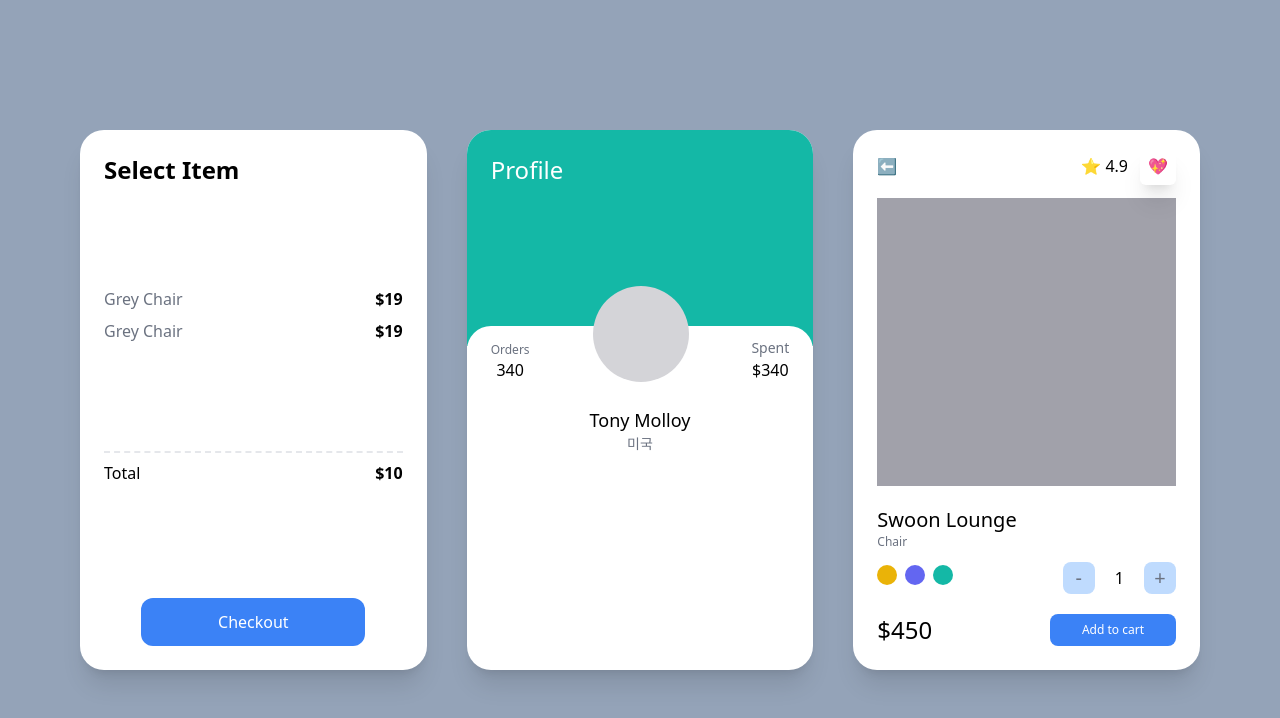
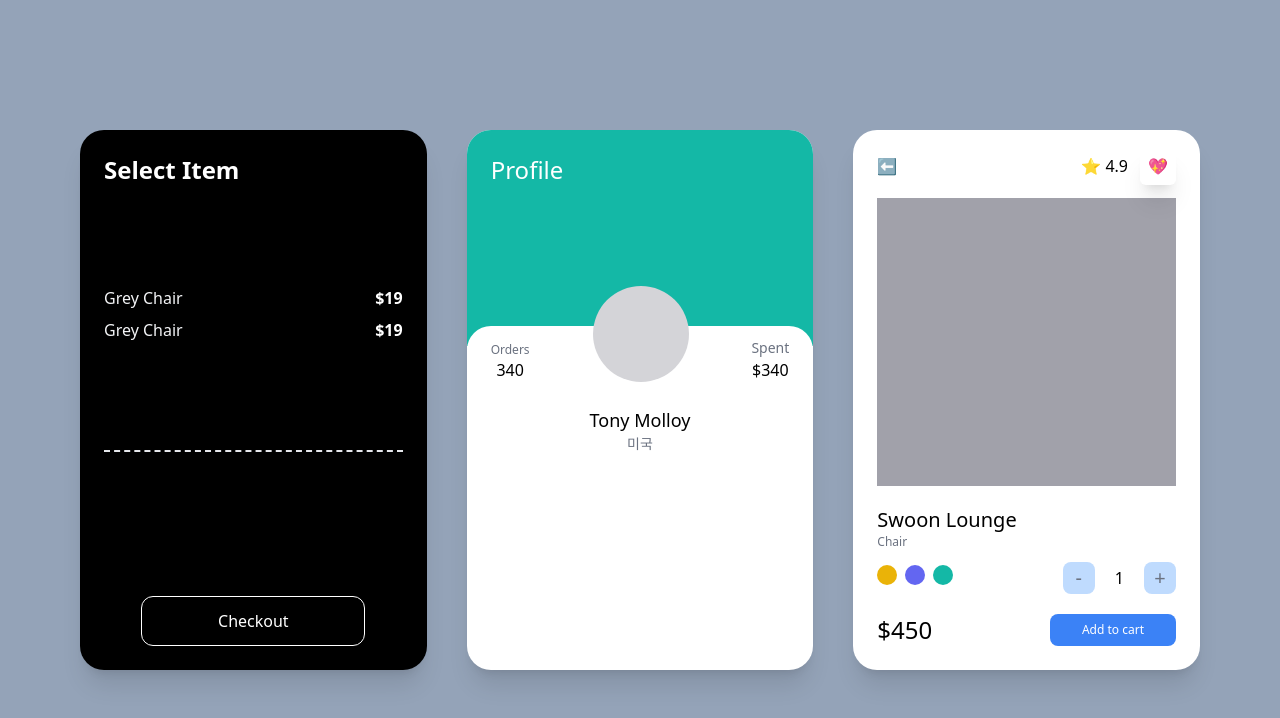
Before and after one commit to namwookyung/carrot-market, a Next.js app: page / in a window 1280 px wide. Shown: the top 718 px of the page. Built offline with nearby package versions, Linux system fonts and the light colour scheme.

Commit message:
tailwindcss_dark mode 학습_24.06.13

```diff
--- a/pages/index.tsx
+++ b/pages/index.tsx
@@ -2,25 +2,25 @@
 
 const Home: NextPage = () => {
   return (
-    <div className="bg-slate-400 xl:place-content-center py-20 px-20 grid gap-10 lg:grid-col-2 xl:grid-cols-3 min-h-screen">
-      <div className="bg-white flex flex-col justify-between p-6 rounded-3xl shadow-xl">
-        <span className="font-semibold text-2xl">Select Item</span>
+    <div className="bg-slate-400 dark xl:place-content-center py-20 px-20 grid gap-10 lg:grid-col-2 xl:grid-cols-3 min-h-screen">
+      <div className="bg-white dark:bg-black flex flex-col justify-between p-6 rounded-3xl shadow-xl">
+        <span className="font-semibold dark:text-white text-2xl">Select Item</span>
         <ul>
           <div className="flex justify-between my-2">
-            <span className="text-gray-500">Grey Chair</span>
-            <span className="font-semibold">$19</span>
+            <span className="text-gray-500 dark:text-gray-100">Grey Chair</span>
+            <span className="font-semibold dark:text-white">$19</span>
           </div>
           <div className="flex justify-between my-2">
-            <span className="text-gray-500">Grey Chair</span>
-            <span className="font-semibold">$19</span>
+            <span className="text-gray-500 dark:text-gray-100">Grey Chair</span>
+            <span className="font-semibold dark:text-white">$19</span>
           </div>
         </ul>
         <div className="flex justify-between mt-2 pt-2 border-t-2 border-dashed">
           <span>Total</span>
           <span className="font-semibold">$10</span>
         </div>
-        <button className="mt-5 bg-blue-500 text-white p-3 text-center rounded-xl w-3/4 mx-auto
-        hover:bg-teal-500 hover:text-black
+        <button className="mt-5 bg-blue-500 dark:bg-black dark:border-white dark:border text-white p-3 text-center rounded-xl w-3/4 mx-auto
+        dark:hover:bg-white hover:bg-teal-500 hover:text-black
         active:bg-yellow-500 focus:bg-red-500">
           Checkout
         </button>
--- a/tailwind.config.js
+++ b/tailwind.config.js
@@ -7,5 +7,6 @@
   theme: {
     extend: {},
   },
+  darkMode: "class",  // media - 브라우저의 설정을 따라감, class - 브라우저 설정과 상관없이 모드를 토글해야 함
   plugins: [],
 }
```
